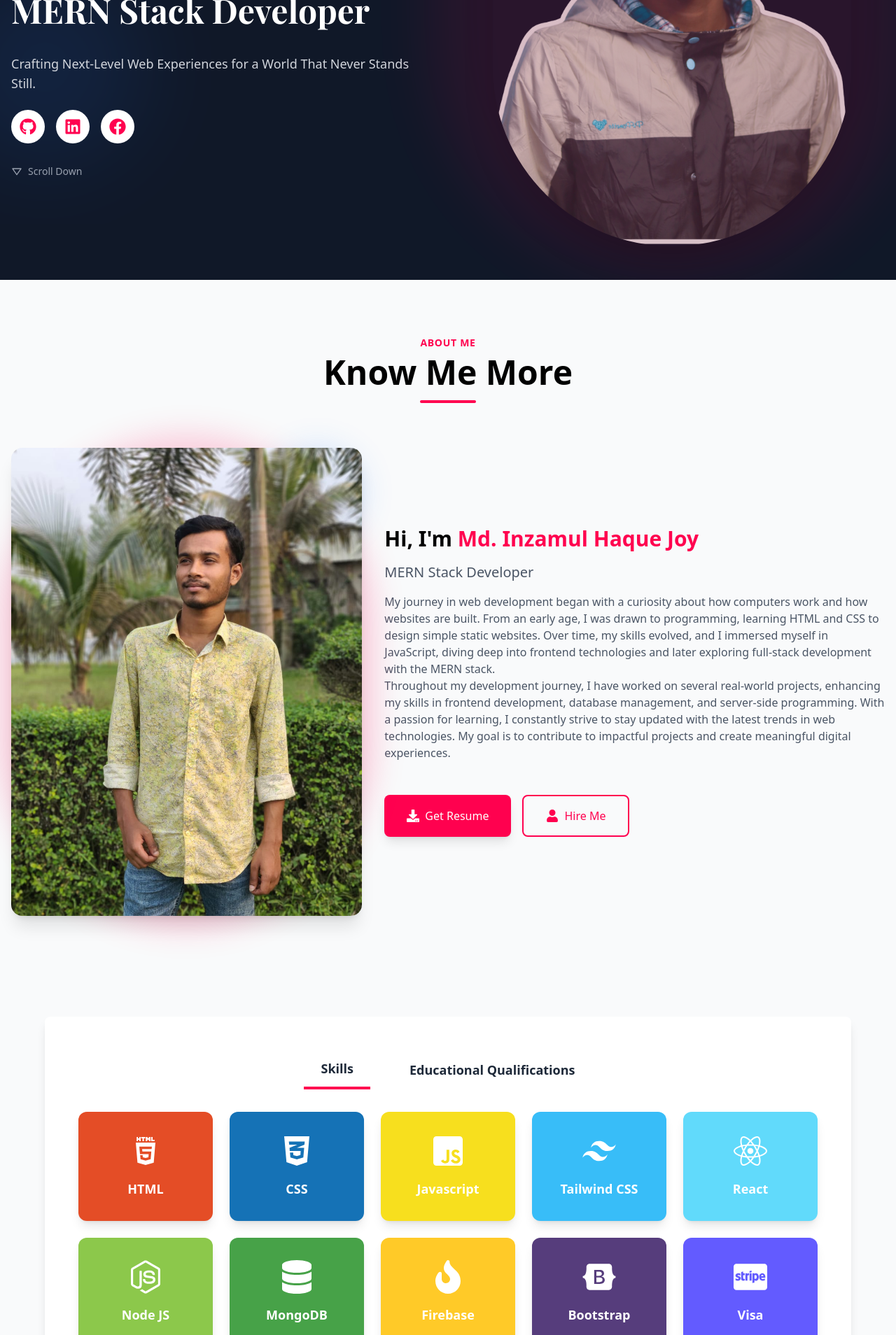
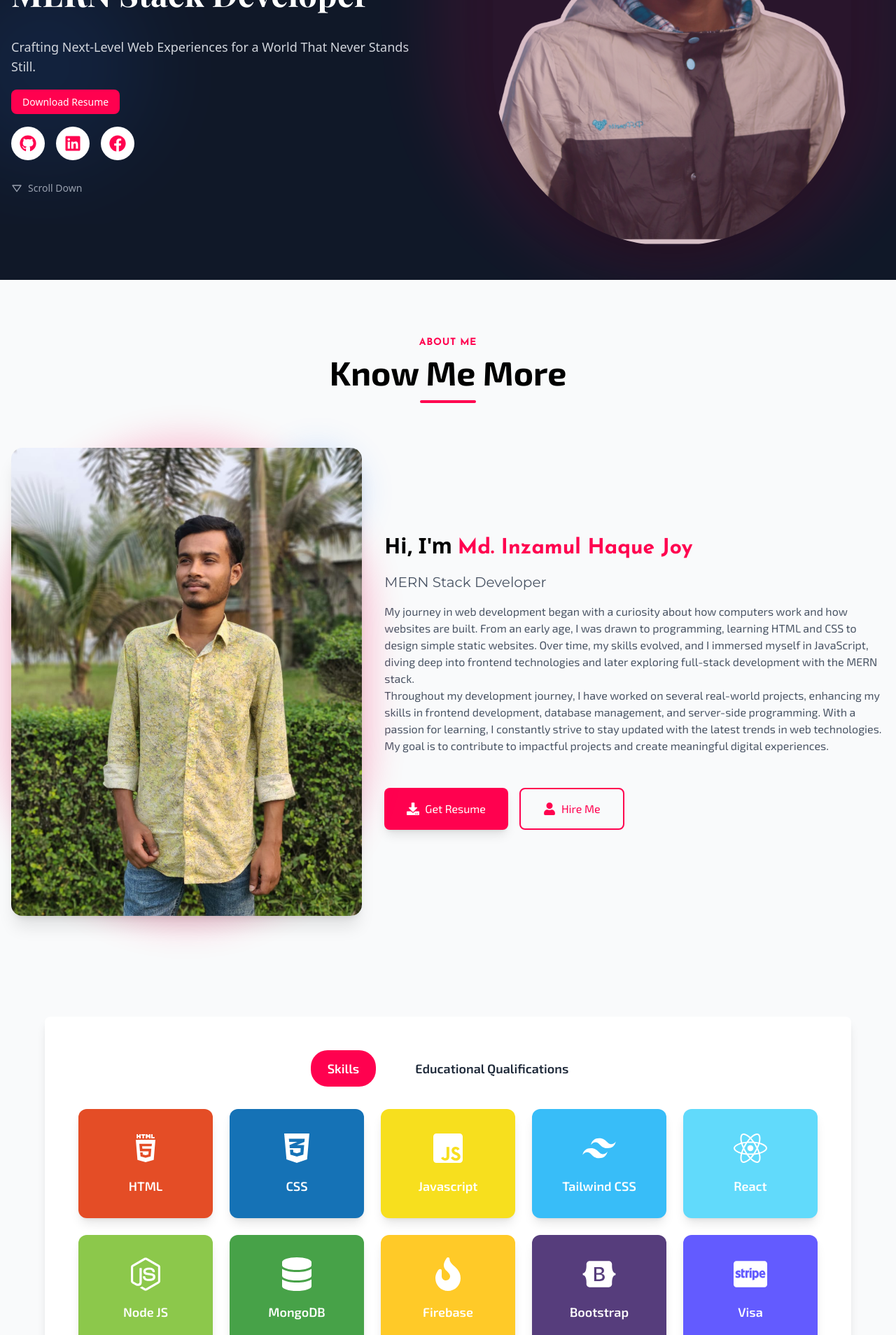
Before and after one commit to inzamulhaque1/my-portfolio, a React (Vite) app: page / in a window 1280 px wide. Shown: the part 480-2388 px from the top of the page at 70% size. Built offline with nearby package versions, Linux system fonts and the light colour scheme.

Commit message:
scrolebar color updated

```diff
--- a/src/components/Footer.jsx
+++ b/src/components/Footer.jsx
@@ -20,7 +20,7 @@ const Footer = () => {
   ];
 
   return (
-    <footer className="bg-gray-900 text-white py-12">
+    <footer className="bg-gray-900 text-white py-12 font-exo-2 ">
       <div className="container mx-auto px-4">
         {/* Flex Layout for Footer Content */}
         <div className="flex flex-col md:flex-row justify-between items-center gap-8">
--- a/src/components/Navbar.jsx
+++ b/src/components/Navbar.jsx
@@ -10,6 +10,7 @@ const Navbar = () => {
   const links = [
     { href: "#home", label: "Home" },
     { href: "#about", label: "About" },
+    { href: "#qualification", label: "Qualification" },
     { href: "#projects", label: "Projects" },
     { href: "#contact", label: "Contact" }
   ];
@@ -70,7 +71,7 @@ const Navbar = () => {
           {/* Desktop Download Button */}
           <div className="hidden md:block">
             <a
-              href="/path-to-resume.pdf"
+              href="/email.pdf"
               download
               className="bg-[#FF014F] text-white px-4 py-2 rounded-lg text-sm hover:bg-opacity-90 transition-colors"
             >
@@ -81,7 +82,7 @@ const Navbar = () => {
           {/* Mobile Navigation Controls */}
           <div className="flex items-center md:hidden">
             <a
-              href="/path-to-resume.pdf"
+              href="/email.pdf"
               download
               className="bg-[#FF014F] text-white px-3 py-1.5 rounded-lg text-sm mr-4 hover:bg-opacity-90 transition-colors"
             >
--- a/src/index.css
+++ b/src/index.css
@@ -1,7 +1,7 @@
 @import url('https://fonts.googleapis.com/css2?family=Poppins:wght@300;400;500;600;700&family=Playfair+Display:wght@700&display=swap');
 @import url('https://fonts.googleapis.com/css2?family=Montserrat:ital,wght@0,100..900;1,100..900&display=swap');
 @import url('https://fonts.googleapis.com/css2?family=Exo+2:ital,wght@0,100..900;1,100..900&display=swap');
-
+@import url('https://fonts.googleapis.com/css2?family=Josefin+Sans:ital,wght@0,100..700;1,100..700&display=swap');
 
 @import "tailwindcss";
 
@@ -17,3 +17,42 @@
 .font-exo-2 {
     font-family: "Exo 2", serif;
 }
+
+.font-josefin-sans {
+    font-family: "Josefin Sans", serif;
+  }
+
+
+  /* Scrollbar */
+::-webkit-scrollbar {
+    width: 12px;
+    height: 12px; /* For horizontal scrollbar */
+  }
+
+  /* Scrollbar Track */
+  ::-webkit-scrollbar-track {
+    background: linear-gradient(to bottom, #ffe4e4, #ec9a9a); /* Green gradient for the track */
+    border-radius: 0px;
+  }
+
+  /* Scrollbar Handle (Thumb) */
+  ::-webkit-scrollbar-thumb {
+    background: linear-gradient(45deg, #750202, #cc2084,#dd1c02,#f3e7e7,#136bf0,#13f094, #bd0c0c, #f3e7e7,#750202, #cc2084,#dd1c02,#f3e7e7,#136bf0,#13f094, #bd0c0c, #f3e7e7); /* Green gradient for thumb */
+    border-radius: 10px;
+    box-shadow: 0 0 6px rgba(187, 102, 102, 0.8); /* Glowing effect */
+    animation: glow 1.5s infinite alternate; /* Glow animation */
+  }
+
+  /* Scrollbar Handle on hover */
+  ::-webkit-scrollbar-thumb:hover {
+    background: linear-gradient(45deg, #a07043, #f13a22); /* Lighter green thumb color on hover */
+    box-shadow: 0 0 12px rgba(192, 49, 24, 0.8), 0 0 24px rgba(179, 45, 4, 0.6); /* Stronger glowing effect */
+  }
+
+  /* Customize scrollbar for mobile devices */
+  @media (max-width: 767px) {
+    ::-webkit-scrollbar {
+      width: 5px; /* Adjust width for mobile */
+      height: 5px; /* Adjust height for horizontal scrollbar on mobile */
+    }
+  }
--- a/src/pages/About.jsx
+++ b/src/pages/About.jsx
@@ -21,10 +21,10 @@ const About = () => {
           viewport={{ once: true }}
           className="text-center mb-16"
         >
-          <span className="text-[#FF014F] text-sm font-bold tracking-wider uppercase mb-2 block">
+          <span className="text-[#FF014F] text-sm font-bold tracking-wider uppercase font-josefin-sans mb-2 block">
             About Me
           </span>
-          <h2 className="text-3xl md:text-4xl lg:text-5xl font-bold mb-4">
+          <h2 className="text-3xl md:text-4xl lg:text-5xl font-bold  font-exo-2 mb-4">
             Know Me More
           </h2>
           <div className="w-20 h-1 bg-[#FF014F] mx-auto rounded-full" />
@@ -64,11 +64,11 @@ const About = () => {
           >
             <div className="space-y-4">
               <h3 className="text-2xl md:text-3xl font-bold">
-                Hi, I'm <span className="text-[#FF014F]">Md. Inzamul Haque Joy</span>
+                Hi, I'm <span className="text-[#FF014F] font-josefin-sans">Md. Inzamul Haque Joy</span>
               </h3>
-              <p className="text-xl text-gray-600">MERN Stack Developer</p>
+              <p className="text-xl text-gray-600 font-montserrat ">MERN Stack Developer</p>
 
-              <div className="prose prose-lg text-gray-600">
+              <div className="prose prose-lg font-exo-2 text-gray-600">
                 <p>
                   My journey in web development began with a curiosity about how computers work and how websites are built. From an early age, I was drawn to programming, learning HTML and CSS to design simple static websites. Over time, my skills evolved, and I immersed myself in JavaScript, diving deep into frontend technologies and later exploring full-stack development with the MERN stack.
                 </p>
@@ -83,18 +83,18 @@ const About = () => {
               <motion.a
                 whileHover={{ scale: 1.05 }}
                 whileTap={{ scale: 0.95 }}
-                href="/path-to-resume.pdf"
+                href="/email.pdf"
                 download
-                className="flex items-center gap-2 bg-[#FF014F] text-white px-8 py-4 rounded-lg hover:bg-opacity-90 transition-colors shadow-lg w-full sm:w-auto text-center"
+                className="flex font-exo-2 items-center gap-2 bg-[#FF014F] text-white px-8 py-4 rounded-lg hover:bg-opacity-90 transition-colors shadow-lg w-full sm:w-auto text-center"
               >
-                <FaDownload className="text-lg " /> Get Resume
+                <FaDownload className="text-lg  " /> Get Resume
               </motion.a>
 
               <motion.a
                 whileHover={{ scale: 1.05 }}
                 whileTap={{ scale: 0.95 }}
                 href="#contact"
-                className="flex items-center gap-2 border-2 border-[#FF014F] text-[#FF014F] px-8 py-4 rounded-lg hover:bg-[#FF014F] hover:text-white transition-colors w-full sm:w-auto text-center"
+                className="flex font-exo-2 items-center gap-2 border-2 border-[#FF014F] text-[#FF014F] px-8 py-4 rounded-lg hover:bg-[#FF014F] hover:text-white transition-colors w-full sm:w-auto text-center"
               >
                 <FaUser className="text-lg" /> Hire Me
               </motion.a>
--- a/src/pages/Banner.jsx
+++ b/src/pages/Banner.jsx
@@ -3,6 +3,7 @@ import { motion } from "framer-motion";
 import { FaGithub, FaLinkedin, FaFacebook } from "react-icons/fa";
 import { BiDownArrow } from "react-icons/bi";
 import myImage from "../assets/images/banner/my-img.png";
+// import myImage from "../assets/images/about/myimg.png";
 
 const Banner = () => {
   return (
@@ -58,6 +59,16 @@ const Banner = () => {
               Crafting Next-Level Web Experiences for a World That Never Stands
               Still.
             </motion.p>
+
+            <div className="">
+            <a
+              href="/email.pdf"
+              download
+              className="bg-[#FF014F] text-white px-4 py-2 rounded-lg text-sm hover:bg-opacity-90 transition-colors"
+            >
+              Download Resume
+            </a>
+          </div>
 
             {/* Social Icons */}
             <motion.div
--- a/src/pages/Contact.jsx
+++ b/src/pages/Contact.jsx
@@ -73,7 +73,7 @@ const Contact = () => {
 
 
   return (
-    <div id="contact" className="w-9/12 m-11 mx-auto p-8 bg-white rounded-lg shadow-lg">
+    <div id="contact" className="w-9/12 m-11 mx-auto p-8 bg-white rounded-lg shadow-lg font-exo-2 ">
          {/* Success Modal */}
     {showModal && <SuccessModal />}
       {/* Overall Section Heading and Subheading */}
--- a/src/pages/Projects/Project1Details.jsx
+++ b/src/pages/Projects/Project1Details.jsx
@@ -35,7 +35,7 @@ const screenshots = [
 
 const Project1Details = () => {
   return (
-    <div id="project1-details" className="mt-5 px-6 max-w-7xl mx-auto">
+    <div id="project1-details" className="mt-5 px-6 max-w-7xl mx-auto font-exo-2 ">
       {/* Back Button */}
       <Link to={'/'}>
         <button className="btn py-1 px-3 bg-[#FF014F] cursor-pointer rounded-2xl text-white font-bold my-3 flex justify-center items-center gap-2 fixed z-10">
--- a/src/pages/Projects/Project2Details.jsx
+++ b/src/pages/Projects/Project2Details.jsx
@@ -30,7 +30,7 @@ const screenshots = [
 
 const Project2Details = () => {
   return (
-    <div id="project2-details" className="mt-5 px-4 sm:px-6 lg:px-8 max-w-7xl mx-auto">
+    <div id="project2-details" className="mt-5 px-4 sm:px-6 lg:px-8 max-w-7xl mx-auto font-exo-2 ">
       <Link to={'/'}>
         <button className="btn py-2 px-4 bg-[#FF014F] cursor-pointer rounded-2xl text-white font-bold my-3 flex justify-center items-center gap-2 fixed z-10">
           <FaArrowLeft /> BACK
--- a/src/pages/Projects/Project3Details.jsx
+++ b/src/pages/Projects/Project3Details.jsx
@@ -26,7 +26,7 @@ const screenshots = [
 
 const Project3Details = () => {
   return (
-    <div id="project3-details" className="mt-5 px-6 max-w-7xl mx-auto ">
+    <div id="project3-details" className="mt-5 px-6 max-w-7xl mx-auto font-exo-2 ">
       <Link to={'/'}>
         <button className="btn py-1 px-3 bg-[#FF014F] cursor-pointer rounded-2xl text-white font-bold my-3 flex justify-center items-center gap-2 fixed z-10">
           <FaArrowLeft /> BACK
--- a/src/pages/Projects/Projects.jsx
+++ b/src/pages/Projects/Projects.jsx
@@ -46,9 +46,9 @@ const Projects = () => {
   const navigate = useNavigate();
 
   return (
-    <div id="projects" className="bg-gray-50 py-16 ">
+    <div id="projects" className="bg-gray-50 py-16 font-exo-2 ">
       <motion.h2
-        className="text-4xl font-extrabold text-center text-[#FF014F] mb-4"
+        className="text-4xl font-montserrat  font-extrabold text-center text-[#FF014F] mb-4"
         initial={{ opacity: 0 }}
         animate={{ opacity: 1 }}
         transition={{ duration: 0.8 }}
--- a/src/pages/Qualification.jsx
+++ b/src/pages/Qualification.jsx
@@ -93,15 +93,15 @@ import {
     ];
 
     return (
-      <div className="bg-gray-50 py-8 md:py-16">
+      <div id="qualification" className="bg-gray-50 py-8 font-exo-2  md:py-16">
         <section className="p-6 sm:p-8 lg:p-12 bg-white text-gray-800 rounded-lg shadow-lg max-w-6xl mx-auto">
           {/* Tab Navigation */}
           <div className="flex justify-center space-x-8 mb-8">
             <button
               onClick={() => setActiveTab("skills")}
               className={`py-3 px-6 font-semibold text-lg ${
-                activeTab === "skills" ? "border-b-4 border-[#FF014F]" : ""
-              } hover:text-[#FF014F] transition duration-300`}
+                activeTab === "skills" ? " bg-[#FF014F] text-white rounded-3xl " : ""
+              } hover:text-black transition duration-300`}
             >
               Skills
             </button>
@@ -109,9 +109,8 @@ import {
               onClick={() => setActiveTab("qualifications")}
               className={`py-3 px-6 font-semibold text-lg ${
                 activeTab === "qualifications"
-                  ? "border-b-4 border-[#FF014F]"
-                  : ""
-              } hover:text-[#FF014F] transition duration-300`}
+                  ? " bg-[#FF014F] text-white rounded-3xl " : ""
+              } hover:text-black transition duration-300`}
             >
               Educational Qualifications
             </button>
```
Also changed, not shown: 2 other files (tests, documents, lock files or other folders).
